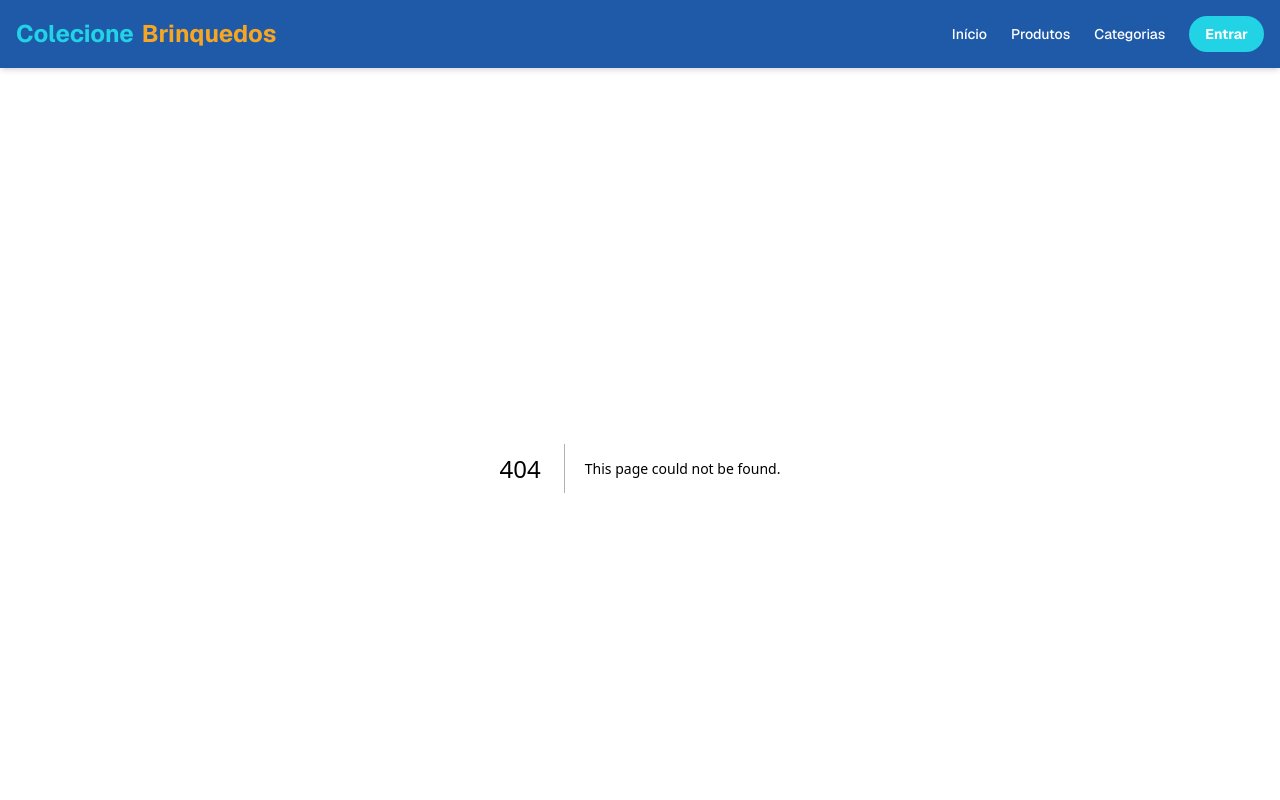
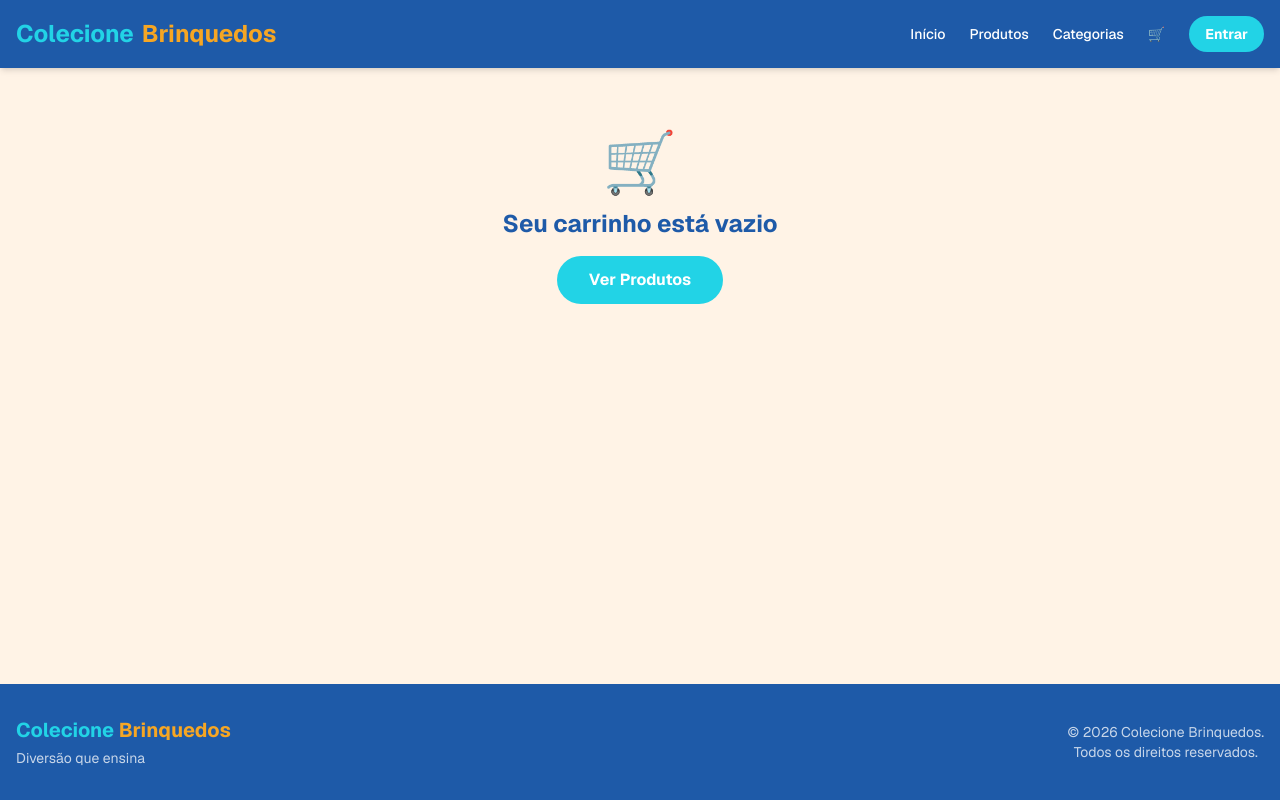
Before and after one commit to carolinerener/colecione-brinquedos-front, a Next.js app: page /carrinho in a window 1280 px wide. Before the commit this address had no page. Shown: the top 800 px of the page. Built offline with nearby package versions, Linux system fonts and the light colour scheme.

Commit message:
feat(front): adicionar carrinho, login, registro e componente BotaoCarrinho

```diff
--- /dev/null
+++ b/src/app/carrinho/page.tsx
@@ -0,0 +1,98 @@
+'use client';
+
+import { useCarrinho } from '@/contexts/CarrinhoContext';
+import Image from 'next/image';
+import Link from 'next/link';
+
+const imagensProdutos: { [key: number]: string } = {
+  1: '/blocodemontar.png',
+  2: '/kitpintura.png',
+  3: '/quebracabeca.png',
+  4: '/torredeencaixe.png',
+  5: '/massinha.png',
+};
+
+export default function CarrinhoPage() {
+  const { itens, removerItem, limparCarrinho, total, quantidade } = useCarrinho();
+
+  if (itens.length === 0) {
+    return (
+      <div className="max-w-4xl mx-auto px-4 py-16 text-center">
+        <p className="text-6xl mb-4">🛒</p>
+        <h1 className="text-2xl font-bold mb-4" style={{ color: '#1E5AA8' }}>
+          Seu carrinho está vazio
+        </h1>
+        <Link href="/produtos">
+          <button
+            style={{ backgroundColor: '#22D3E6' }}
+            className="text-white px-8 py-3 rounded-full font-bold hover:opacity-90 transition-opacity"
+          >
+            Ver Produtos
+          </button>
+        </Link>
+      </div>
+    );
+  }
+
+  return (
+    <div className="max-w-4xl mx-auto px-4 py-12">
+      <h1 className="text-3xl font-bold mb-8" style={{ color: '#1E5AA8' }}>
+        Meu Carrinho ({quantidade} {quantidade === 1 ? 'item' : 'itens'})
+      </h1>
+
+      <div className="flex flex-col gap-4 mb-8">
+        {itens.map((item) => (
+          <div key={item.id} className="bg-white rounded-2xl shadow p-4 flex items-center gap-4">
+            {imagensProdutos[item.id] && (
+              <Image
+                src={imagensProdutos[item.id]}
+                alt={item.name}
+                width={80}
+                height={80}
+                className="w-20 h-20 object-contain rounded-xl"
+              />
+            )}
+            <div className="flex-1">
+              <h2 className="font-bold" style={{ color: '#1E5AA8' }}>{item.name}</h2>
+              <p className="text-sm text-gray-500">Quantidade: {item.quantidade}</p>
+              <p className="font-bold" style={{ color: '#F6A623' }}>
+                R$ {(item.price * item.quantidade).toFixed(2)}
+              </p>
+            </div>
+            <button
+              onClick={() => removerItem(item.id)}
+              className="text-red-400 hover:text-red-600 font-bold text-sm"
+            >
+              Remover
+            </button>
+          </div>
+        ))}
+      </div>
+
+      <div className="bg-white rounded-2xl shadow p-6">
+        <div className="flex justify-between items-center mb-6">
+          <span className="text-lg font-bold text-gray-700">Total:</span>
+          <span className="text-2xl font-bold" style={{ color: '#F6A623' }}>
+            R$ {total.toFixed(2)}
+          </span>
+        </div>
+
+        <div className="flex gap-4">
+          <button
+            onClick={limparCarrinho}
+            className="flex-1 border-2 py-3 rounded-full font-bold text-gray-500 hover:bg-gray-50 transition-colors"
+            style={{ borderColor: '#22D3E6' }}
+          >
+            Limpar Carrinho
+          </button>
+          <button
+            style={{ backgroundColor: '#1E5AA8' }}
+            className="flex-1 text-white py-3 rounded-full font-bold hover:opacity-90 transition-opacity"
+          >
+            Finalizar Compra
+          </button>
+        </div>
+      </div>
+    </div>
+  );
+}
--- a/src/app/layout.tsx
+++ b/src/app/layout.tsx
@@ -3,6 +3,7 @@ import { Geist } from 'next/font/google';
 import './globals.css';
 import Header from '@/components/layout/Header';
 import Footer from '@/components/layout/Footer';
+import { CarrinhoProvider } from '@/contexts/CarrinhoContext';
 
 const geist = Geist({ subsets: ['latin'] });
 
@@ -19,11 +20,13 @@ export default function RootLayout({
   return (
     <html lang="pt-BR">
       <body className={`${geist.className} flex flex-col min-h-screen bg-[#FFF3E6]`}>
-        <Header />
-        <main className="flex-1">
-          {children}
-        </main>
-        <Footer />
+        <CarrinhoProvider>
+          <Header />
+          <main className="flex-1">
+            {children}
+          </main>
+          <Footer />
+        </CarrinhoProvider>
       </body>
     </html>
   );
--- a/src/app/produtos/[id]/page.tsx
+++ b/src/app/produtos/[id]/page.tsx
@@ -1,4 +1,5 @@
 import Image from 'next/image';
+import BotaoCarrinho from '@/components/ui/BotaoCarrinho';
 
 const imagensProdutos: { [key: number]: string } = {
   1: '/blocodemontar.png',
@@ -55,12 +56,7 @@ export default async function ProdutoDetalhePage({ params }: { params: Promise<{
           R$ {Number(produto.price).toFixed(2)}
         </p>
 
-        <button
-          style={{ backgroundColor: '#22D3E6' }}
-          className="text-white px-8 py-3 rounded-full font-bold hover:opacity-90 transition-opacity"
-        >
-          Adicionar ao Carrinho
-        </button>
+        <BotaoCarrinho produto={produto} />
 
       </div>
     </div>
--- a/src/components/layout/Header.tsx
+++ b/src/components/layout/Header.tsx
@@ -1,6 +1,11 @@
+'use client';
+
 import Link from 'next/link';
+import { useCarrinho } from '@/contexts/CarrinhoContext';
 
 export default function Header() {
+  const { quantidade } = useCarrinho();
+
   return (
     <header style={{ backgroundColor: '#1E5AA8' }} className="text-white shadow-md">
       <div className="max-w-7xl mx-auto px-4 py-4 flex items-center justify-between">
@@ -24,6 +29,17 @@ export default function Header() {
           <Link href="/categorias" className="hover:text-yellow-300 transition-colors">
             Categorias
           </Link>
+          <Link href="/carrinho" className="relative hover:text-yellow-300 transition-colors">
+            🛒
+            {quantidade > 0 && (
+              <span
+                style={{ backgroundColor: '#F6A623' }}
+                className="absolute -top-2 -right-2 text-white text-xs rounded-full w-5 h-5 flex items-center justify-center font-bold"
+              >
+                {quantidade}
+              </span>
+            )}
+          </Link>
           <Link href="/login" style={{ backgroundColor: '#22D3E6' }} className="text-white px-4 py-2 rounded-full font-bold hover:opacity-90 transition-opacity">
             Entrar
           </Link>
--- /dev/null
+++ b/src/components/ui/BotaoCarrinho.tsx
@@ -0,0 +1,35 @@
+'use client';
+
+import { useCarrinho } from '@/contexts/CarrinhoContext';
+import { useState } from 'react';
+
+interface Produto {
+  id: number;
+  name: string;
+  price: number;
+}
+
+export default function BotaoCarrinho({ produto }: { produto: Produto }) {
+  const { adicionarItem } = useCarrinho();
+  const [adicionado, setAdicionado] = useState(false);
+
+  function handleAdicionar() {
+    adicionarItem({
+      id: produto.id,
+      name: produto.name,
+      price: Number(produto.price),
+    });
+    setAdicionado(true);
+    setTimeout(() => setAdicionado(false), 2000);
+  }
+
+  return (
+    <button
+      onClick={handleAdicionar}
+      style={{ backgroundColor: adicionado ? '#22D3E6' : '#F6A623' }}
+      className="text-white px-8 py-3 rounded-full font-bold hover:opacity-90 transition-all"
+    >
+      {adicionado ? '✓ Adicionado!' : 'Adicionar ao Carrinho'}
+    </button>
+  );
+}
--- /dev/null
+++ b/src/contexts/CarrinhoContext.tsx
@@ -0,0 +1,61 @@
+'use client';
+
+import { createContext, useContext, useState, ReactNode } from 'react';
+
+interface ItemCarrinho {
+  id: number;
+  name: string;
+  price: number;
+  quantidade: number;
+  imagem?: string;
+}
+
+interface CarrinhoContextType {
+  itens: ItemCarrinho[];
+  adicionarItem: (item: Omit<ItemCarrinho, 'quantidade'>) => void;
+  removerItem: (id: number) => void;
+  limparCarrinho: () => void;
+  total: number;
+  quantidade: number;
+}
+
+const CarrinhoContext = createContext<CarrinhoContextType | null>(null);
+
+export function CarrinhoProvider({ children }: { children: ReactNode }) {
+  const [itens, setItens] = useState<ItemCarrinho[]>([]);
+
+  function adicionarItem(item: Omit<ItemCarrinho, 'quantidade'>) {
+    setItens((prev) => {
+      const existe = prev.find((i) => i.id === item.id);
+      if (existe) {
+        return prev.map((i) =>
+          i.id === item.id ? { ...i, quantidade: i.quantidade + 1 } : i
+        );
+      }
+      return [...prev, { ...item, quantidade: 1 }];
+    });
+  }
+
+  function removerItem(id: number) {
+    setItens((prev) => prev.filter((i) => i.id !== id));
+  }
+
+  function limparCarrinho() {
+    setItens([]);
+  }
+
+  const total = itens.reduce((acc, item) => acc + item.price * item.quantidade, 0);
+  const quantidade = itens.reduce((acc, item) => acc + item.quantidade, 0);
+
+  return (
+    <CarrinhoContext.Provider value={{ itens, adicionarItem, removerItem, limparCarrinho, total, quantidade }}>
+      {children}
+    </CarrinhoContext.Provider>
+  );
+}
+
+export function useCarrinho() {
+  const context = useContext(CarrinhoContext);
+  if (!context) throw new Error('useCarrinho deve ser usado dentro de CarrinhoProvider');
+  return context;
+}
```
